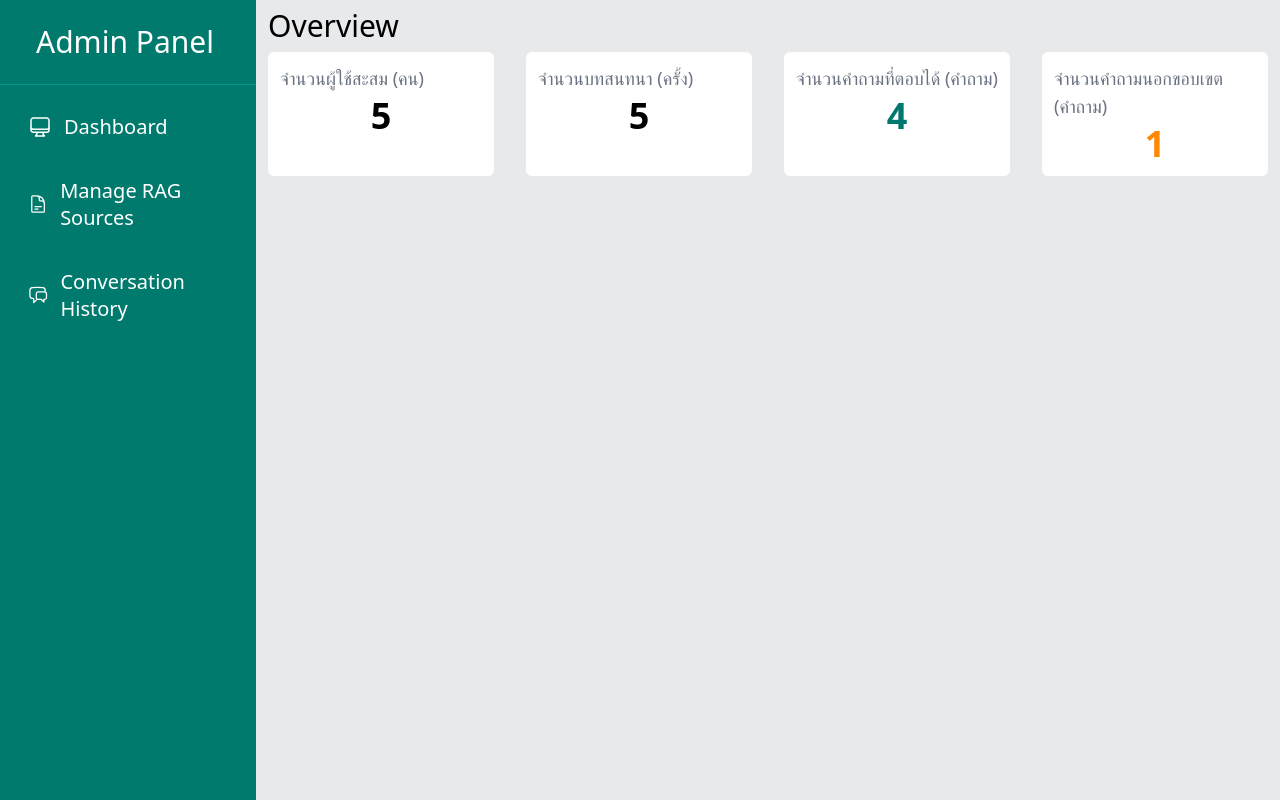
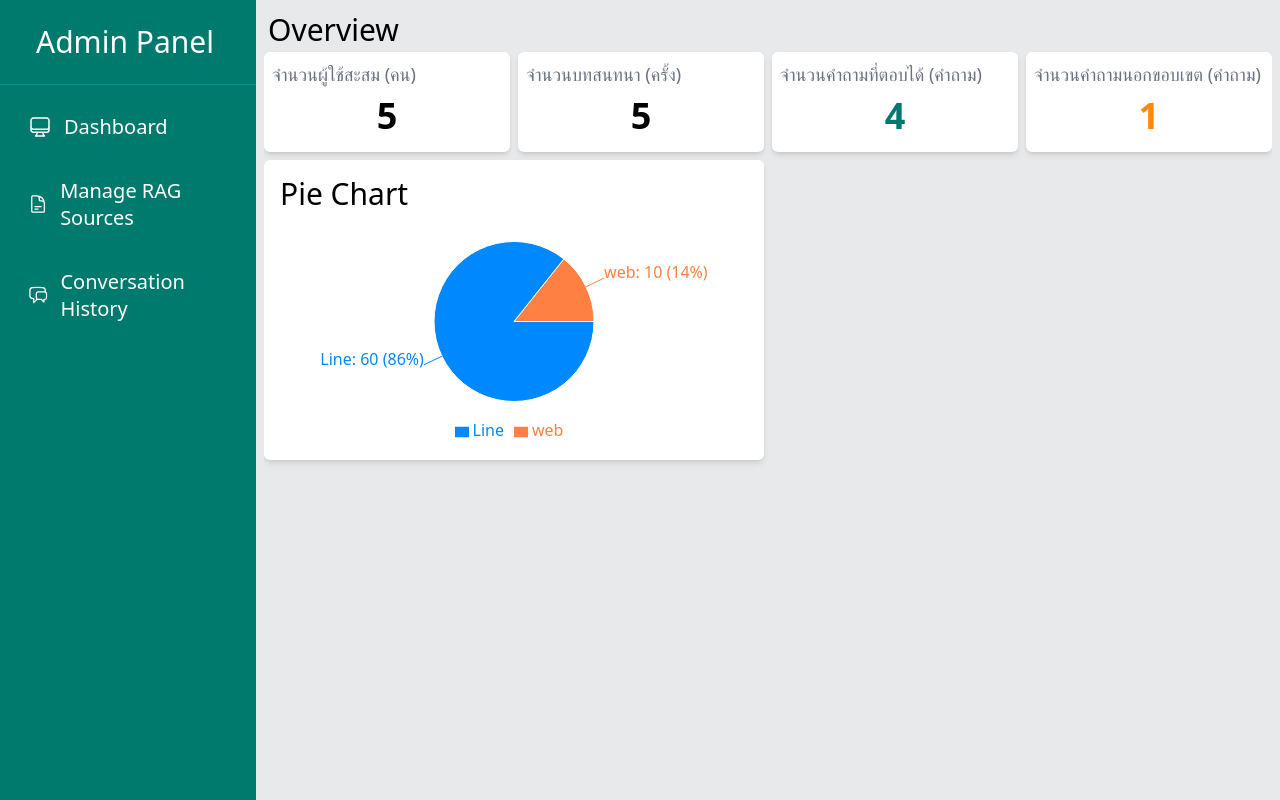
Before and after one commit to PWToast/Finalproject-chatbotsu, a React app in the folder Frontend/: page / in a window 1280 px wide. Built offline with nearby package versions, Linux system fonts and the light colour scheme; the HTML template or start-up script is replaced by a standard one.

Commit message:
add PieChart show source web/line

```diff
--- a/Frontend/Page/DashboardPage.jsx
+++ b/Frontend/Page/DashboardPage.jsx
@@ -1,15 +1,22 @@
 import AdminSidebar from '../component/AdminSidebar';
 import OverviewBoard from '../component/OverviewBoard';
+import UserSourcePieChart from '../component/UserSourcePieChart';
 
-function DashboardPage({children}) {
+function DashboardPage() {
   return (
     <div className="flex h-screen bg-[#E7E9EB]">
       <AdminSidebar/>
-      <div className="flex-1 overflow-y-auto">
+      <div className="m-2 flex-1 overflow-y-auto">
         <OverviewBoard/>
-        <main className="p-4">
-          {children}
-        </main>
+        <div className="grid lg:grid-cols-2 gap-2">
+          <div className='mt-2'>
+            <UserSourcePieChart />
+          </div>
+          {/* <div className='mt-2 border'> */}
+            {/* <UserSourcePieChart /> */}
+
+          {/* </div> */}
+        </div>
       </div>
     </div>
   );
--- a/Frontend/component/OverviewBoard.jsx
+++ b/Frontend/component/OverviewBoard.jsx
@@ -31,9 +31,9 @@ function OverviewBoard() {
     },
   ];
     return (
-    <div className="p-2">
-        <p className="px-1 text-3xl font-light-bold">Overview</p>
-            <div className="my-1 grid lg:grid-cols-4 gap-6">
+    <div className=''>
+        <p className="m-1 text-3xl font-light-bold">Overview</p>
+            <div className="grid lg:grid-cols-4 gap-2">
                 {statData.map(data => (
                 <OverviewStatCard
                     key={data.id}
--- a/Frontend/component/OverviewStatCard.jsx
+++ b/Frontend/component/OverviewStatCard.jsx
@@ -1,11 +1,11 @@
 function OverviewStatCard({ title, value, fontColor }) {
     const numberColor = fontColor;
     return (
-        <div className="p-3 m-1 bg-white rounded-md border border-0 border-black-500">
+        <div className="px-2 py-2 bg-white shadow-md rounded-md border border-0 border-black-500">
             <p className="text-lg font-medium text-gray-500 ">
                 {title}
             </p>
-            <p className={`mt-1 text-4xl font-bold text-center ${numberColor}`}>
+            <p className={`m-2 text-4xl font-bold text-center ${numberColor}`}>
                 {value}
             </p>
         </div>
--- /dev/null
+++ b/Frontend/component/UserSourcePieChart.jsx
@@ -0,0 +1,47 @@
+import React from 'react';
+import { PieChart, Pie, Cell, ResponsiveContainer,Legend } from 'recharts';
+
+const COLORS = ['#FF8042', '#0088FE'];
+
+function UserSourcePieChart() {
+    const sourceData = [
+        { title : "web", amount : 10 },
+        { title : "Line", amount : 60 }
+    ];
+
+
+    return (
+        <div className="p-2 w-full h-[300px] rounded-md shadow-md bg-white"> {/* **กำหนดความสูงให้ div ภายนอก** */}
+            <p className="p-2 text-3xl font-light-bold">{"Pie Chart"}</p>
+
+            <ResponsiveContainer width="100%" height="80%">
+                <PieChart>
+                    <Pie
+                        data={sourceData}
+                        dataKey="amount" // ใช้ 'amount' ตามที่คุณกำหนด
+                        nameKey="title"
+                        innerRadius={0}
+                        outerRadius={80}
+                        labelLine={true} // เปิดเส้นเชื่อมสำหรับ Label ด้านนอก
+                        label={({ title, amount, percent }) =>
+                            `${title}: ${amount.toLocaleString()} (${(percent * 100).toFixed(0)}%)`
+                        }
+                    >
+                        {sourceData.map((entry, index) => (
+                            <Cell
+                                key={`cell-${index}`}
+                                fill={COLORS[index % COLORS.length]}
+                            />
+                        ))}
+                    </Pie>
+                    <Legend
+                        layout="horizontal" // จัดวางแนวนอน
+                        verticalAlign="bottom" // ตำแหน่งด้านล่างของ Chart
+                        // wrapperStyle={legendStyle} // ใช้ Tailwind styling สำหรับการจัดระยะ
+                    />
+                </PieChart>
+            </ResponsiveContainer>
+        </div>
+    );
+};
+export default UserSourcePieChart;
```
